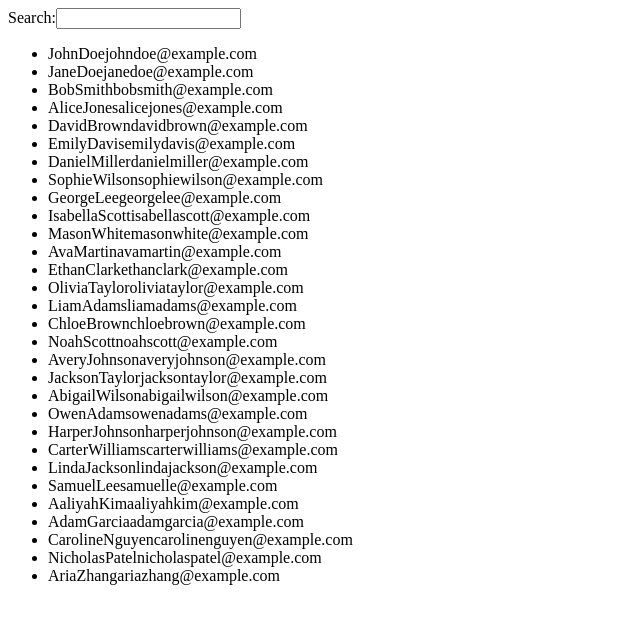
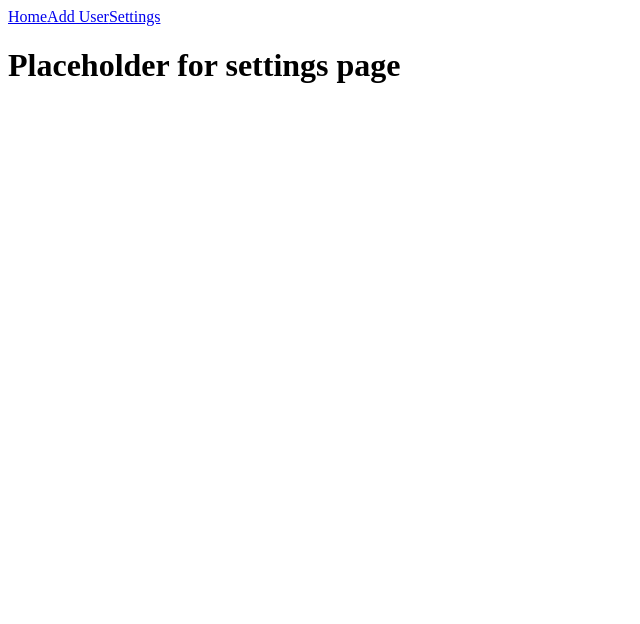
Before and after one commit to Nexware-dev/city-coffee, a React (Vite) app in the folder frontend/: page /settings in a window 1280 px wide. Shown: the top 624 px of the page, without its empty margins (0-640 px from the left). Built offline with nearby package versions, Linux system fonts and the light colour scheme.

Commit message:
Add Routing

```diff
--- a/frontend/src/App.jsx
+++ b/frontend/src/App.jsx
@@ -1,9 +1,28 @@
+import { BrowserRouter, Link, Route, Routes } from "react-router-dom";
+import AddUserView from './views/AddUserView';
+import SettingsView from './views/SettingsView';
 import HomeView from './views/HomeView'
+
 
 function App() {
 
   return (
-    <HomeView />
+    <div>
+      <BrowserRouter>
+        <nav>
+          <Link to="/">Home</Link>
+          <Link to="/add_user">Add User</Link>
+          <Link to="/settings">Settings</Link>
+        </nav>
+        <div>
+          <Routes>
+            <Route path="/" element={<HomeView />} />
+            <Route path="/add_user" element={<AddUserView />} />
+            <Route path="/settings" element={<SettingsView />} />
+          </Routes>
+        </div>
+      </BrowserRouter>
+    </div>
   );
 }
 
--- /dev/null
+++ b/frontend/src/views/AddUserView.jsx
@@ -0,0 +1,7 @@
+function AddUserView() {
+    return (
+        <h1>Placeholder for add user view</h1>
+    );
+}
+
+export default AddUserView;
--- /dev/null
+++ b/frontend/src/views/SettingsView.jsx
@@ -0,0 +1,7 @@
+function SettingsView() {
+    return (
+        <h1>Placeholder for settings page</h1>
+    );
+}
+
+export default SettingsView;
```
Also changed, not shown: frontend/src/views/UserDetailsView.jsx (added, +7 -0 lines).
